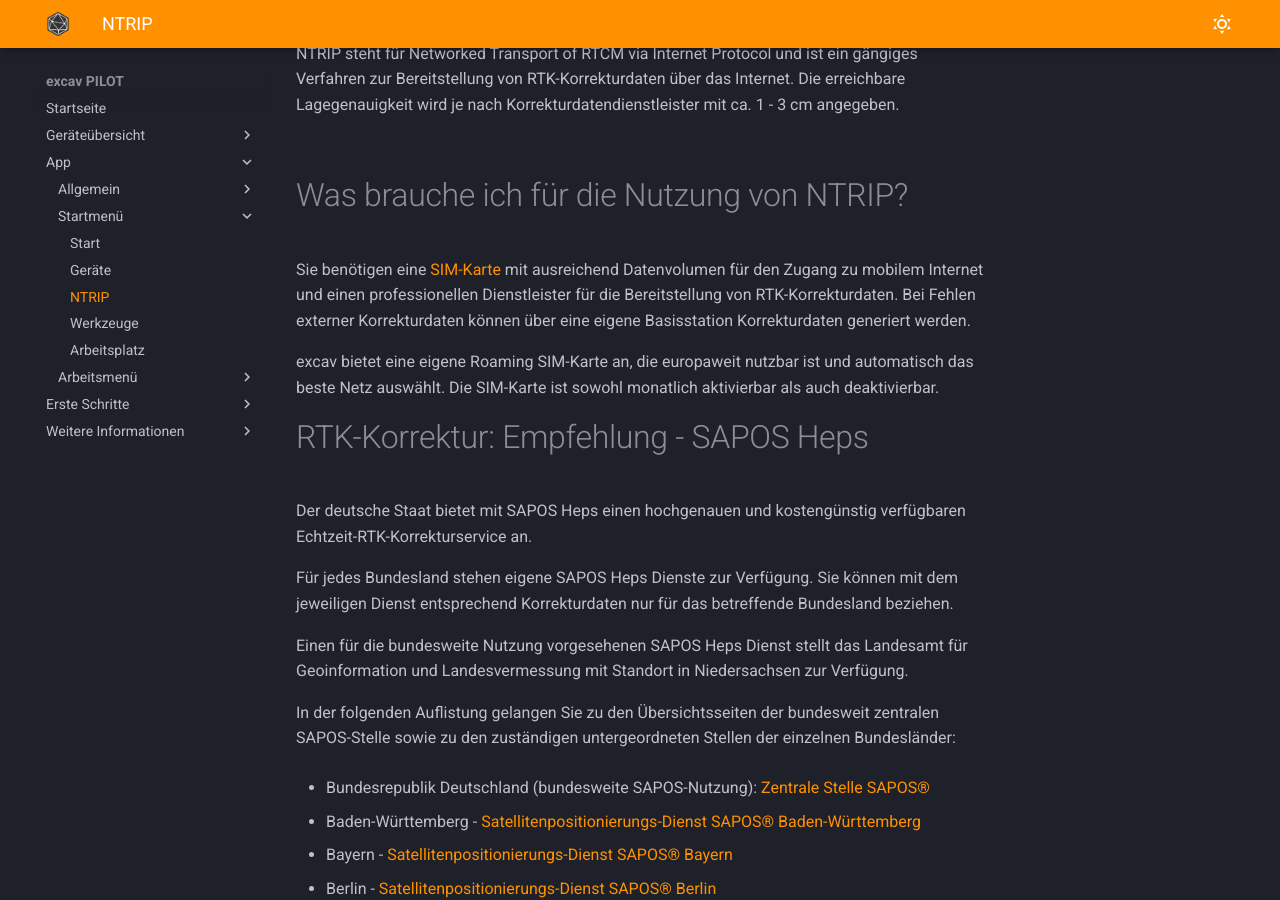
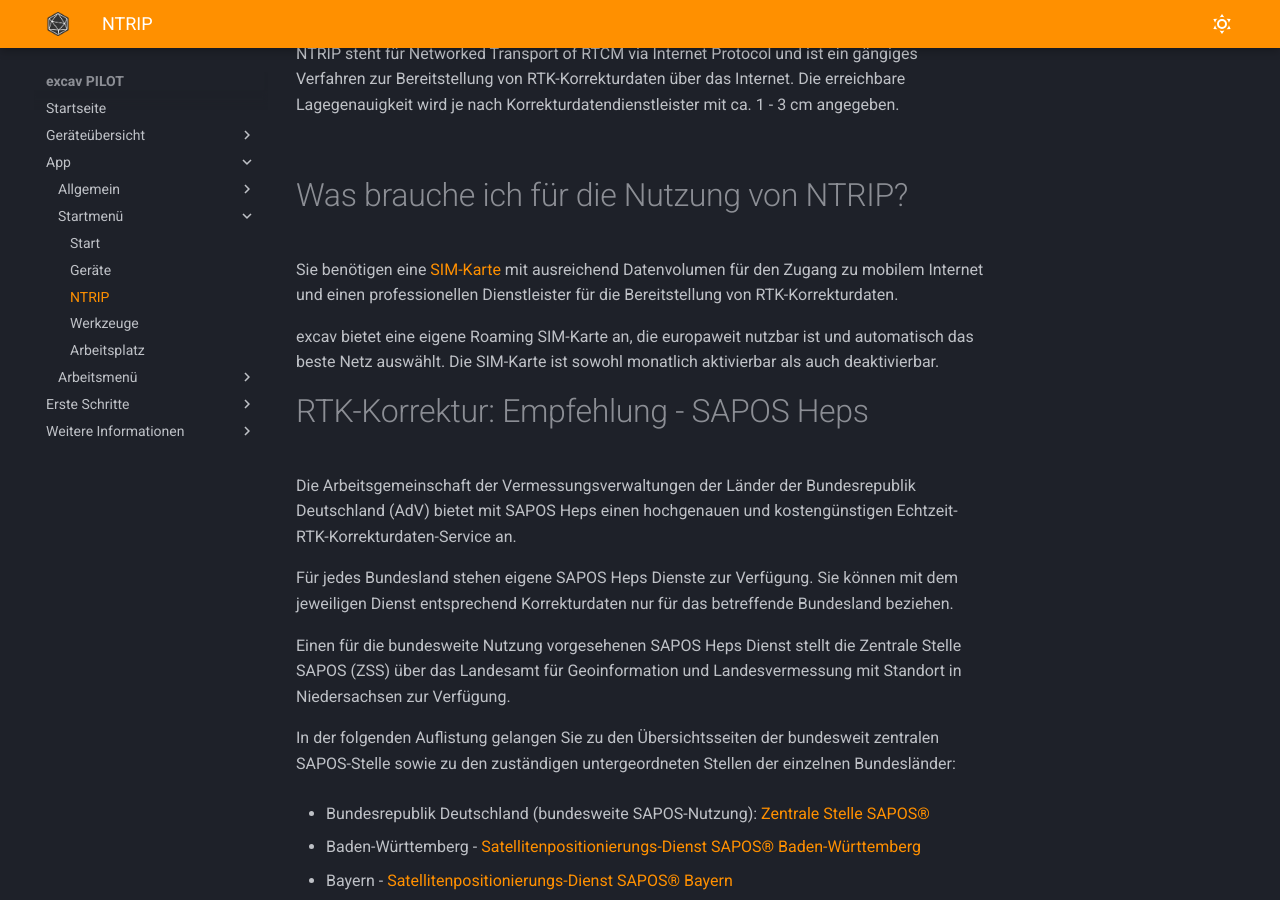
Before and after one commit to tobias-sizmann/mkdocs-excavpilot, an MkDocs documentation site: the page built from docs/NTRIP/NTRIP.md, in a window 1280 px wide and 900 px high, scrolled down 913 px. Built offline with MkDocs 1.6.1 and Material for MkDocs 9.7.7, drawn with Linux system fonts in a browser that asks for light colours.

```diff
--- a/docs/NTRIP/NTRIP.md
+++ b/docs/NTRIP/NTRIP.md
@@ -18,17 +18,17 @@ NTRIP steht für Networked Transport of RTCM via Internet Protocol und ist ein g
 
 # Was brauche ich für die Nutzung von NTRIP?
 
-Sie benötigen eine [SIM-Karte](https://excav.de/produkte/) mit ausreichend Datenvolumen für den Zugang zu mobilem Internet und einen professionellen Dienstleister für die Bereitstellung von RTK-Korrekturdaten. Bei Fehlen externer Korrekturdaten können über eine eigene Basisstation Korrekturdaten generiert werden.
+Sie benötigen eine [SIM-Karte](https://excav.de/produkte/) mit ausreichend Datenvolumen für den Zugang zu mobilem Internet und einen professionellen Dienstleister für die Bereitstellung von RTK-Korrekturdaten.
 
 excav bietet eine eigene Roaming SIM-Karte an, die europaweit nutzbar ist und automatisch das beste Netz auswählt. Die SIM-Karte ist sowohl monatlich aktivierbar als auch deaktivierbar.
 
 # RTK-Korrektur: Empfehlung - SAPOS Heps
 
-Der deutsche Staat bietet mit SAPOS Heps einen hochgenauen und kostengünstig verfügbaren Echtzeit-RTK-Korrekturservice an.
+Die Arbeitsgemeinschaft der Vermessungsverwaltungen der Länder der Bundesrepublik Deutschland (AdV) bietet mit SAPOS Heps einen hochgenauen und kostengünstigen Echtzeit-RTK-Korrekturdaten-Service an.
 
 Für jedes Bundesland stehen eigene SAPOS Heps Dienste zur Verfügung. Sie können mit dem jeweiligen Dienst entsprechend Korrekturdaten nur für das betreffende Bundesland beziehen.
 
-Einen für die bundesweite Nutzung vorgesehenen SAPOS Heps Dienst stellt das Landesamt für Geoinformation und Landesvermessung mit Standort in Niedersachsen zur Verfügung.
+Einen für die bundesweite Nutzung vorgesehenen SAPOS Heps Dienst stellt die Zentrale Stelle SAPOS (ZSS) über das Landesamt für Geoinformation und Landesvermessung mit Standort in Niedersachsen zur Verfügung.
 
 In der folgenden Auflistung gelangen Sie zu den Übersichtsseiten der bundesweit zentralen SAPOS-Stelle sowie zu den zuständigen untergeordneten Stellen der einzelnen Bundesländer:
 
```
Also changed, not shown: docs/Arbeitsansicht/Arbeitsansicht.md (+4 -4 lines), docs/Arbeitsplatz/Arbeitsplatz.md (+8 -0 lines), docs/Geräte/Geräte.md (+3 -0 lines), docs/Start/Start.md (+2 -0 lines), docs/Werkzeuge/Werkzeuge.md (+11 -4 lines).
